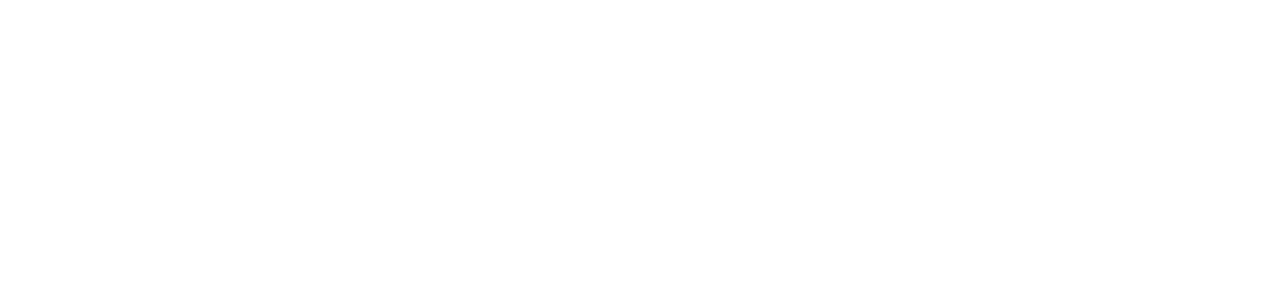
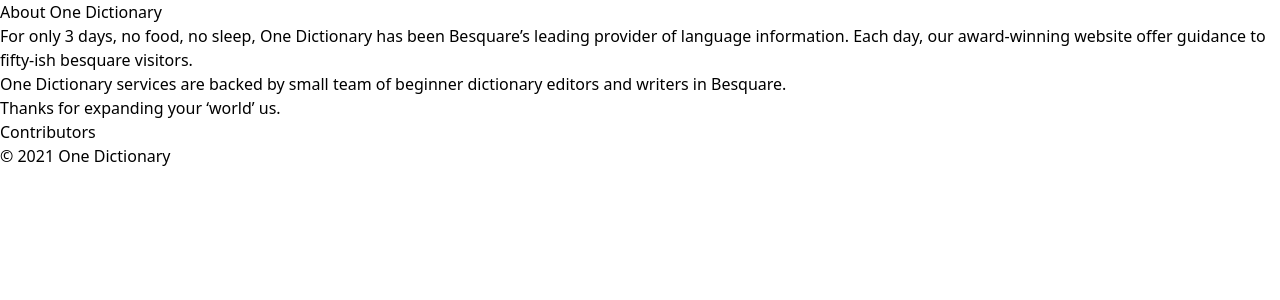
Before and after one commit to hanisibr/dictionaryy, a React (Create React App) app: page / in a window 1280 px wide. Shown: the top 300 px of the page. Built offline with nearby package versions, Linux system fonts and the light colour scheme.

Commit message:
Feat: about page

```diff
--- /dev/null
+++ b/craco.config.js
@@ -0,0 +1,8 @@
+// craco.config.js
+module.exports = {
+  style: {
+    postcss: {
+      plugins: [require("tailwindcss"), require("autoprefixer")],
+    },
+  },
+};
--- a/src/App.js
+++ b/src/App.js
@@ -1,7 +1,12 @@
 import React from "react";
+import About from "./Components/About";
 
 const App = () => {
-  return <div></div>;
+  return (
+    <div>
+      <About />
+    </div>
+  );
 };
 
 export default App;
--- /dev/null
+++ b/src/Components/About.js
@@ -0,0 +1,35 @@
+import Footer from "./Footer";
+import "./About.css";
+
+const About = () => {
+  return (
+    <div>
+      <div className="navbar"></div>
+      <div className="about_us">
+        About One Dictionary
+        <div className="about_content">
+          <p>
+            For only 3 days, no food, no sleep, One Dictionary has been
+            Besquare’s leading provider of language information. Each day, our
+            award-winning website offer guidance to fifty-ish besquare visitors.{" "}
+          </p>
+          <p>
+            One Dictionary services are backed by small team of beginner
+            dictionary editors and writers in Besquare.
+          </p>
+          <p>
+            Thanks for expanding your ‘wor<span>l</span>d’ us.
+          </p>
+        </div>
+      </div>
+      <div className="contributors">
+        Contributors
+        <div className="profile_img"></div>
+        <div className="profile_name"></div>
+      </div>
+      <Footer />
+    </div>
+  );
+};
+
+export default About;
--- /dev/null
+++ b/src/Components/Footer.js
@@ -0,0 +1,9 @@
+const Footer = () => {
+  return (
+    <div>
+      <div className="footer"> &copy; 2021 One Dictionary </div>
+    </div>
+  );
+};
+
+export default Footer;
--- a/src/index.css
+++ b/src/index.css
@@ -1,13 +1,4 @@
-body {
-  margin: 0;
-  font-family: -apple-system, BlinkMacSystemFont, 'Segoe UI', 'Roboto', 'Oxygen',
-    'Ubuntu', 'Cantarell', 'Fira Sans', 'Droid Sans', 'Helvetica Neue',
-    sans-serif;
-  -webkit-font-smoothing: antialiased;
-  -moz-osx-font-smoothing: grayscale;
-}
-
-code {
-  font-family: source-code-pro, Menlo, Monaco, Consolas, 'Courier New',
-    monospace;
-}
+/* ./src/index.css */
+@tailwind base;
+@tailwind components;
+@tailwind utilities;
--- /dev/null
+++ b/tailwind.config.js
@@ -0,0 +1,12 @@
+// tailwind.config.js
+module.exports = {
+  purge: ["./src/**/*.{js,jsx,ts,tsx}", "./public/index.html"],
+  darkMode: false, // or 'media' or 'class'
+  theme: {
+    extend: {},
+  },
+  variants: {
+    extend: {},
+  },
+  plugins: [],
+};
```
Also changed, not shown: package.json (+9 -3 lines), src/Components/About.css (added), 1 other file (tests, documents, lock files or other folders).
